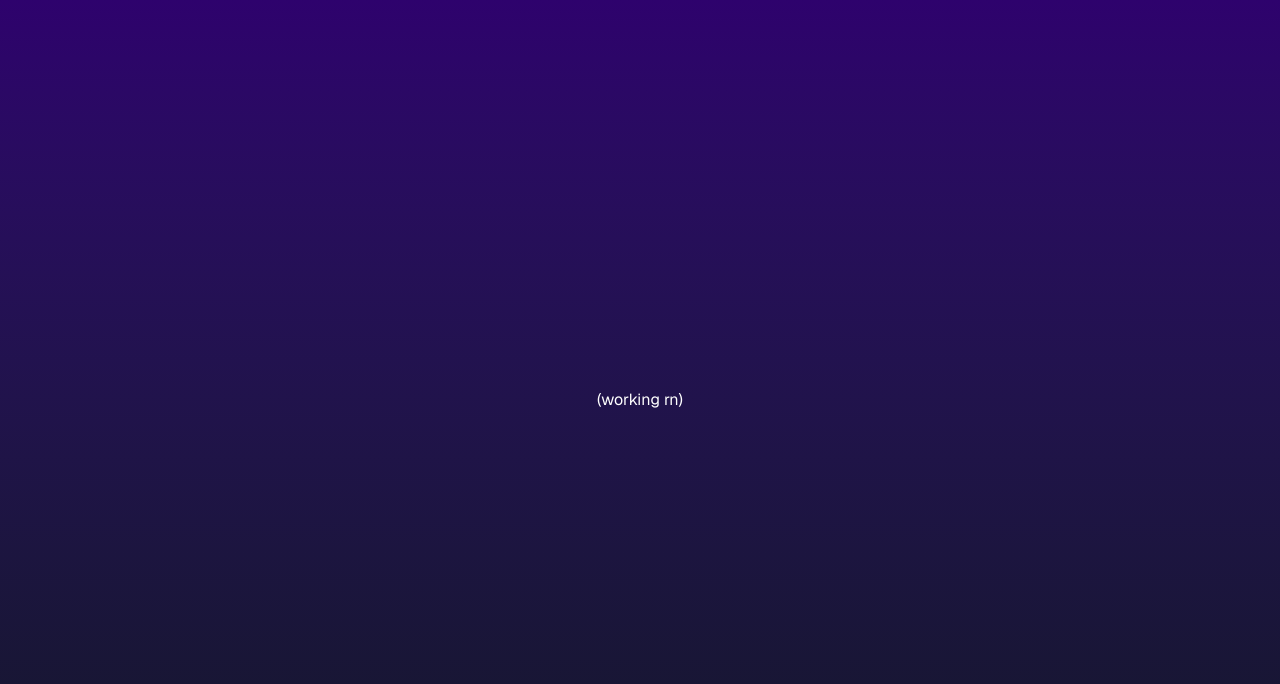
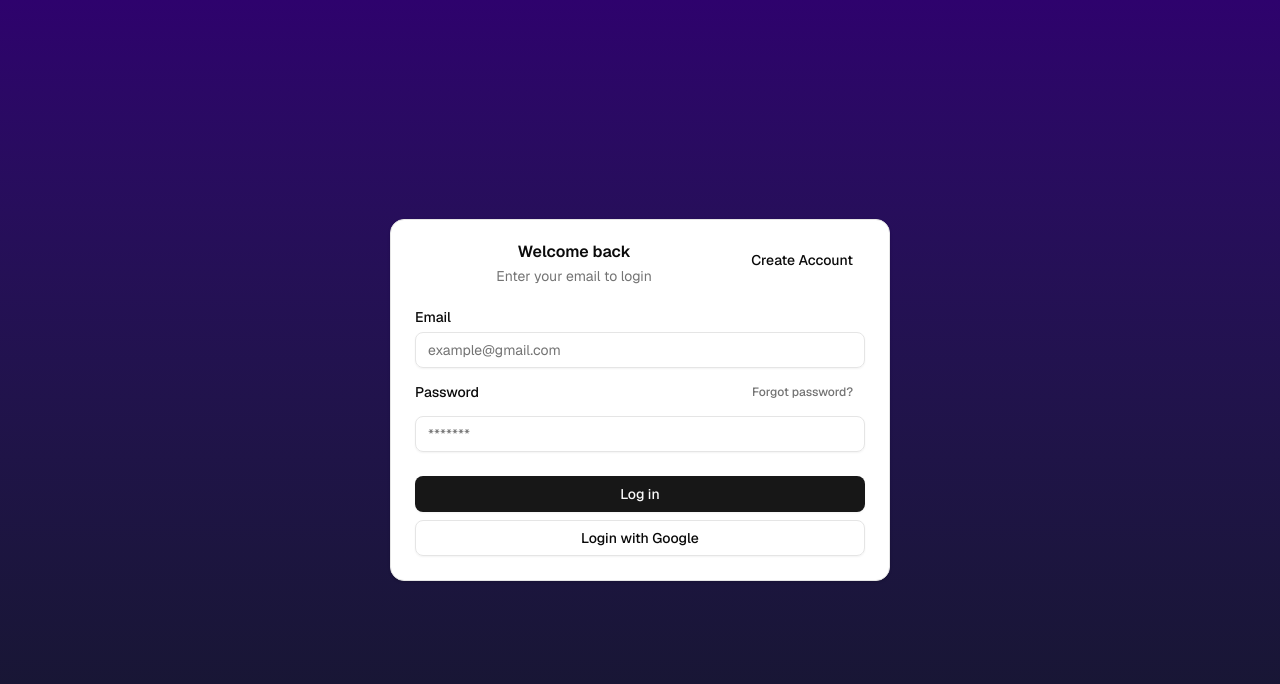
Before and after one commit to SownN207/Hackathon2025_HangMan, a Next.js app: page / in a window 1280 px wide. Shown: the top 684 px of the page. Built offline with nearby package versions, Linux system fonts and the light colour scheme.

Commit message:
LoginScreenFull

```diff
--- /dev/null
+++ b/src/app/mainpage.tsx
@@ -0,0 +1,7 @@
+export default function MainPage() {
+  return (
+    <div className="flex min-h-screen flex-col items-center justify-center bg-gradient-to-b from-[#2e026d] to-[#15162c] text-white">
+      <h1>This is the main page</h1>
+    </div>
+  )
+}
--- a/src/app/page.tsx
+++ b/src/app/page.tsx
@@ -1,12 +1,23 @@
+"use client"
+
 import Link from "next/link";
-import {InputDemo} from "~/components/login"
-
+import { useState } from "react"
+import { LoginForm } from "~/components/login"
+import Mainpage from "~/app/mainpage"
 
 export default function HomePage() {
+  const [isLoggedIn, setIsLoggedIn] = useState(false)
+
+  const handleLogin = () => {
+    setIsLoggedIn(true)
+  }
+
+  if (isLoggedIn) {
+    return <Mainpage />
+  }
   return (
     <main className="flex min-h-screen flex-col items-center justify-center bg-gradient-to-b from-[#2e026d] to-[#15162c] text-white">
-      (working rn)
-      {/* <InputDemo /> */}
+      <LoginForm onLogin={handleLogin} />
     </main>
   );
 }
--- a/src/components/login.tsx
+++ b/src/components/login.tsx
@@ -1,4 +1,8 @@
+"use client"
+
 import type React from "react"
+import { useState } from "react"
+import { checkCredentials, ADMIN_LOG } from "~/lib/auth"
 import { Input } from "~/components/ui/input"
 import { Button } from "~/components/ui/button"
 import { Label } from "~/components/ui/label"
@@ -12,38 +16,65 @@ import {
   CardTitle,
 } from "~/components/ui/card"
 
+interface LoginFormProps {
+  onLogin: () => void
+}
 
+export function LoginForm({ onLogin }: LoginFormProps) {
+  const [email, setEmail] = useState("")
+  const [password, setPassword] = useState("")
+  const [error, setError] = useState("")
 
-export function InputDemo() {
+  const handleSubmit = (input: React.FormEvent) => {
+    input.preventDefault()
+    setError("")
+    if (checkCredentials(email, password)) {
+      onLogin()
+    } else {
+      setError("Invalid email or password")
+    }
+  }
   return (
-    <Card className="w-full max-w-sm">
-        <CardHeader>
-            <CardTitle>Login to your email</CardTitle>
+    <div className="min-h-screen flex items-center justify-center">
+    <Card className="w-[500px]">
+        <CardHeader className="text-center">
+            <CardTitle>Welcome back</CardTitle>
             <CardDescription>Enter your email to login</CardDescription>
             <CardAction>
-                <Button variant="link">Sign up</Button>
+                <Button variant="ghost" size="sm">Create Account</Button>
             </CardAction>
         </CardHeader>
         <CardContent>
-            <div className="flex flex-col gap-4">
-                <div className="grid gap-2">
-                    <Label htmlFor="email">Email</Label>
-                    <Input type="email" placeholder="example@gmail.com" required />
+            <form onSubmit={handleSubmit}>
+                <div className="space-y-2">
+                    <div className="grid gap-2">
+                        <Label htmlFor="email">Email</Label>
+                        <Input id="email" type="email" placeholder="example@gmail.com" value={email} onChange={(input) => setEmail(input.target.value)} required />
+                    </div>
+                    <div className="space-y-2">
+                        <div className="flex items-center justify-between">
+                            <Label htmlFor="password">
+                            Password
+                            </Label>
+                            <Button variant="link" size="sm" className="text-xs text-muted-foreground">
+                                Forgot password?
+                            </Button>
+                        </div>
+                        <Input id="password" type="email" placeholder="*******" value={password} onChange={(input) => setPassword(input.target.value)} required />
+                    </div>
                 </div>
-                <div className="grid gap-2">
-                    <Label htmlFor="password">Password</Label>
-                    <Input type="email" placeholder="password" required />
-                </div>
-            </div>
+                {error && <p className="text-sm text-red-500 text-center mt-4">{error}</p>}
+            </form>
         </CardContent>
         <CardFooter className="flex-col gap-2">
-            <Button type="submit" className="w-full">
+            <Button onClick={handleSubmit} className="w-full">
                 Log in
             </Button>
-            <Button variant="outline" className="w-full">
+            <Button variant="outline" className="w-full bg-transparent">
                 Login with Google
             </Button>
         </CardFooter>
     </Card>
+    </div>
   )
 }
--- /dev/null
+++ b/src/lib/auth.tsx
@@ -0,0 +1,8 @@
+export const ADMIN_LOG = {
+    email: "hangman@gmail.com",
+    password: "hangman",
+}
+
+export const checkCredentials = (email: string, password: string): boolean => {
+    return (email == ADMIN_LOG.email) && (password == ADMIN_LOG.password)
+}
```
Also changed, not shown: src/components/logout.tsx (added).
